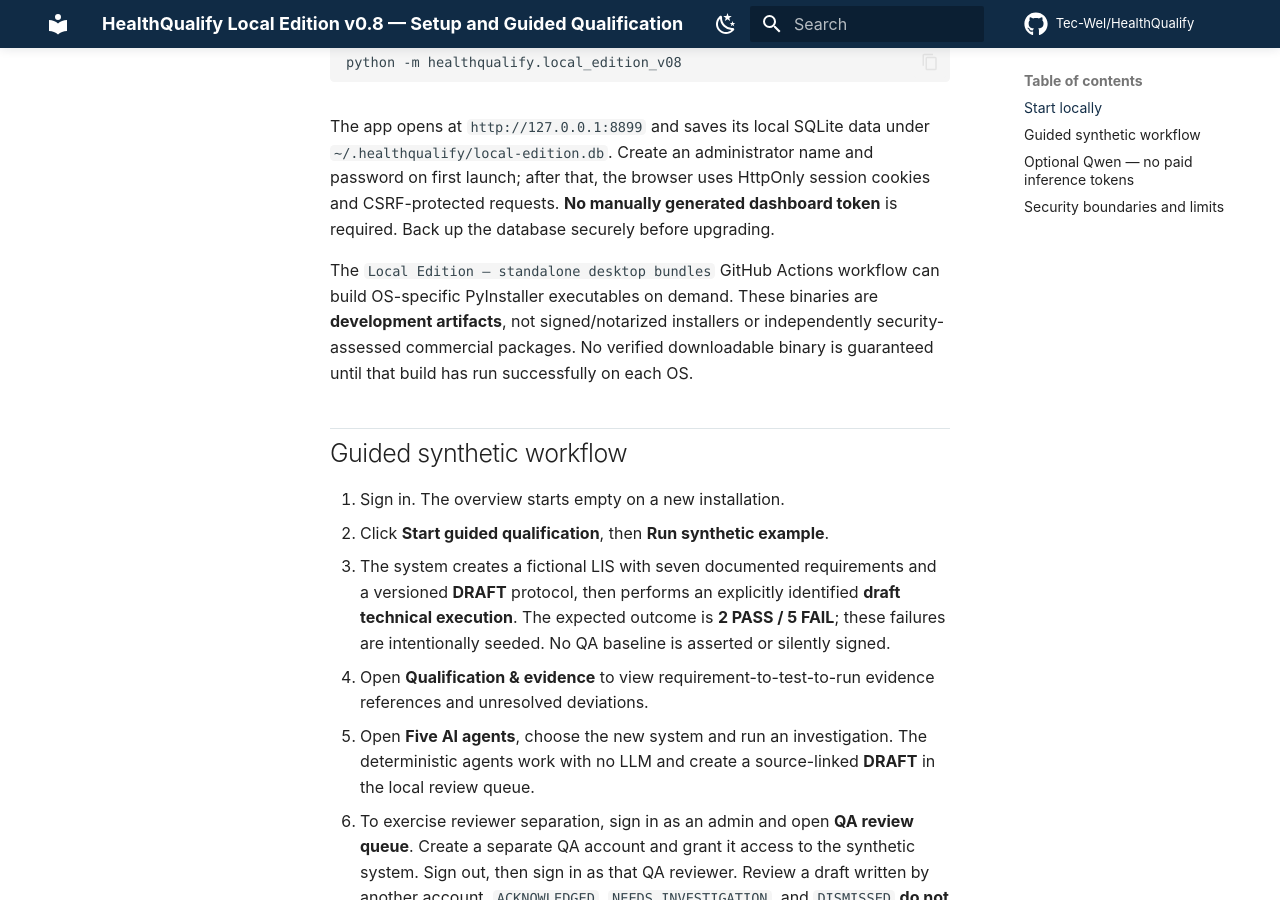
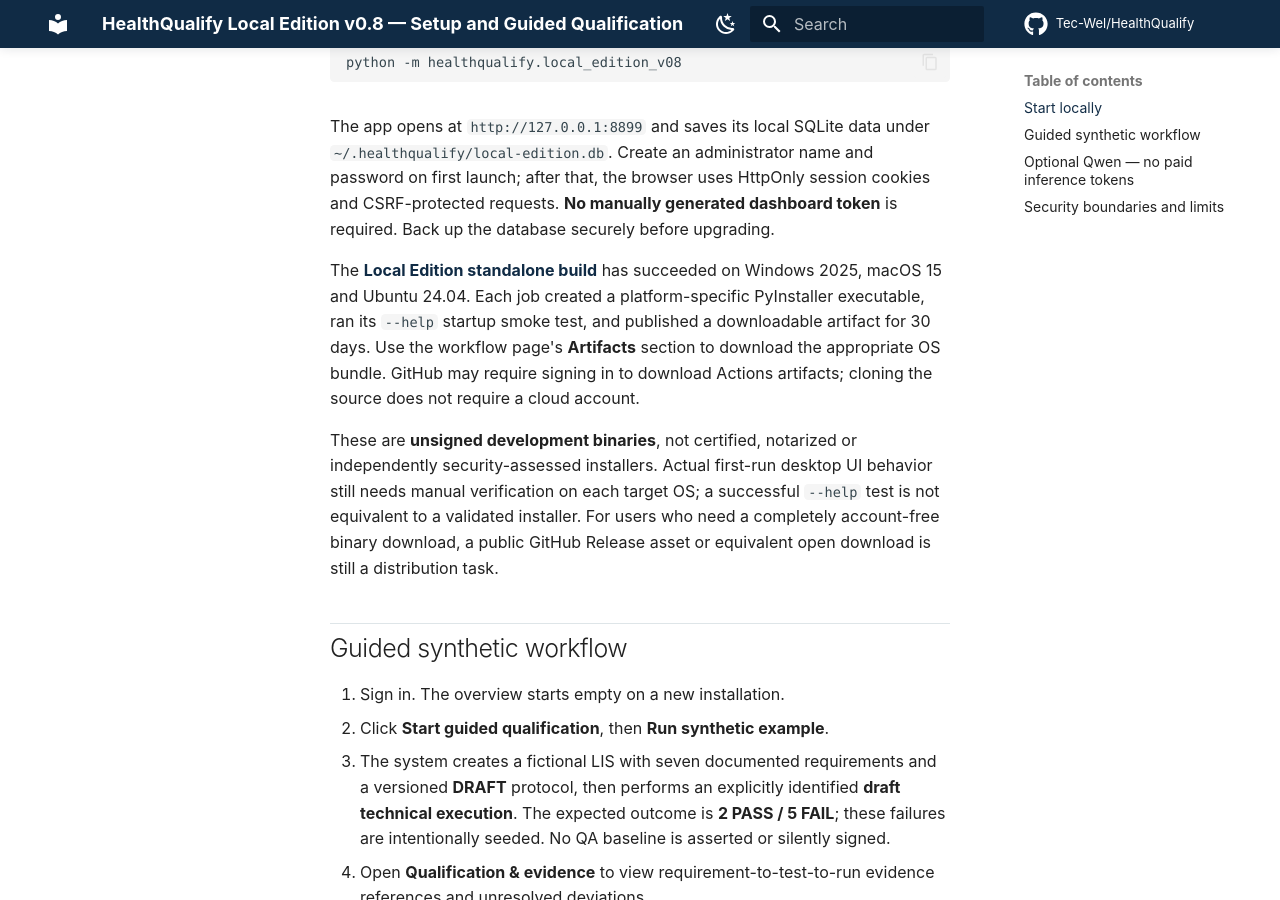
Before and after one commit to Tec-Wel/HealthQualify, an MkDocs documentation site: the page built from docs/LOCAL_EDITION_V08.md, in a window 1280 px wide and 900 px high, scrolled down 775 px. Built offline with MkDocs 1.6.1 and Material for MkDocs 9.7.7, drawn with Linux system fonts in a browser that asks for light colours; comment, search, counter and statistics services are not loaded.

Commit message:
docs(local): link verified three-OS build artifacts and describe unsigned distribution limits

```diff
--- a/docs/LOCAL_EDITION_V08.md
+++ b/docs/LOCAL_EDITION_V08.md
@@ -14,7 +14,9 @@ python -m healthqualify.local_edition_v08
 
 The app opens at `http://127.0.0.1:8899` and saves its local SQLite data under `~/.healthqualify/local-edition.db`. Create an administrator name and password on first launch; after that, the browser uses HttpOnly session cookies and CSRF-protected requests. **No manually generated dashboard token** is required. Back up the database securely before upgrading.
 
-The `Local Edition — standalone desktop bundles` GitHub Actions workflow can build OS-specific PyInstaller executables on demand. These binaries are **development artifacts**, not signed/notarized installers or independently security-assessed commercial packages. No verified downloadable binary is guaranteed until that build has run successfully on each OS.
+The **[Local Edition standalone build](https://github.com/Tec-Wel/HealthQualify/actions/runs/43690197548)** has succeeded on Windows 2025, macOS 15 and Ubuntu 24.04. Each job created a platform-specific PyInstaller executable, ran its `--help` startup smoke test, and published a downloadable artifact for 30 days. Use the workflow page's **Artifacts** section to download the appropriate OS bundle. GitHub may require signing in to download Actions artifacts; cloning the source does not require a cloud account.
+
+These are **unsigned development binaries**, not certified, notarized or independently security-assessed installers. Actual first-run desktop UI behavior still needs manual verification on each target OS; a successful `--help` test is not equivalent to a validated installer. For users who need a completely account-free binary download, a public GitHub Release asset or equivalent open download is still a distribution task.
 
 ## Guided synthetic workflow
 
```
